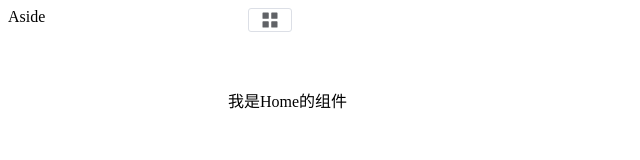
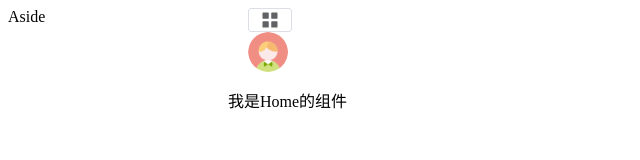
Before and after one commit to AbelRose/Hello-Vue3, a Vue app: page /#/ in a window 1280 px wide. Shown: the top 160 px of the page, without its empty margins (0-640 px from the left). Built offline with nearby package versions, Linux system fonts and the light colour scheme.

Commit message:
[feat]: 下拉框 dropdown

```diff
--- a/package.json
+++ b/package.json
@@ -11,6 +11,7 @@
   "dependencies": {
     "@element-plus/icons-vue": "^2.1.0",
     "element-plus": "^2.3.9",
+    "less": "^4.2.0",
     "vue": "^3.3.4",
     "vue-router": "^4.2.4"
   },
--- a/src/App.vue
+++ b/src/App.vue
@@ -6,19 +6,4 @@ import HelloWorld from './components/HelloWorld.vue'
   <router-view />
 </template>
 
-<style scoped>
-.logo {
-  height: 6em;
-  padding: 1.5em;
-  will-change: filter;
-  transition: filter 300ms;
-}
-
-.logo:hover {
-  filter: drop-shadow(0 0 2em #646cffaa);
-}
-
-.logo.vue:hover {
-  filter: drop-shadow(0 0 2em #42b883aa);
-}
-</style>
+<style scoped></style>
--- a/src/components/CommonHeader.vue
+++ b/src/components/CommonHeader.vue
@@ -10,6 +10,30 @@
             </el-button>
         </div>
         <div class="r-content">
+            <el-dropdown>
+                <span class="el-dropdown-link">
+                    <img class="user" src="../assets/images/user.png" alt="">
+                </span>
+                <template #dropdown>
+                    <el-dropdown-menu>
+                        <el-dropdown-item>个人中心</el-dropdown-item>
+                        <el-dropdown-item>退出</el-dropdown-item>
+                    </el-dropdown-menu>
+                </template>
+            </el-dropdown>
         </div>
     </el-header>
 </template>
+
+<script>
+</script>
+
+<style lang="less" scoped>
+.r-content {
+    .user {
+        width: 40px;
+        height: 40px;
+        border-radius: 50%;
+    }
+}
+</style>
```
Also changed, not shown: src/assets/images/user.png (added).
